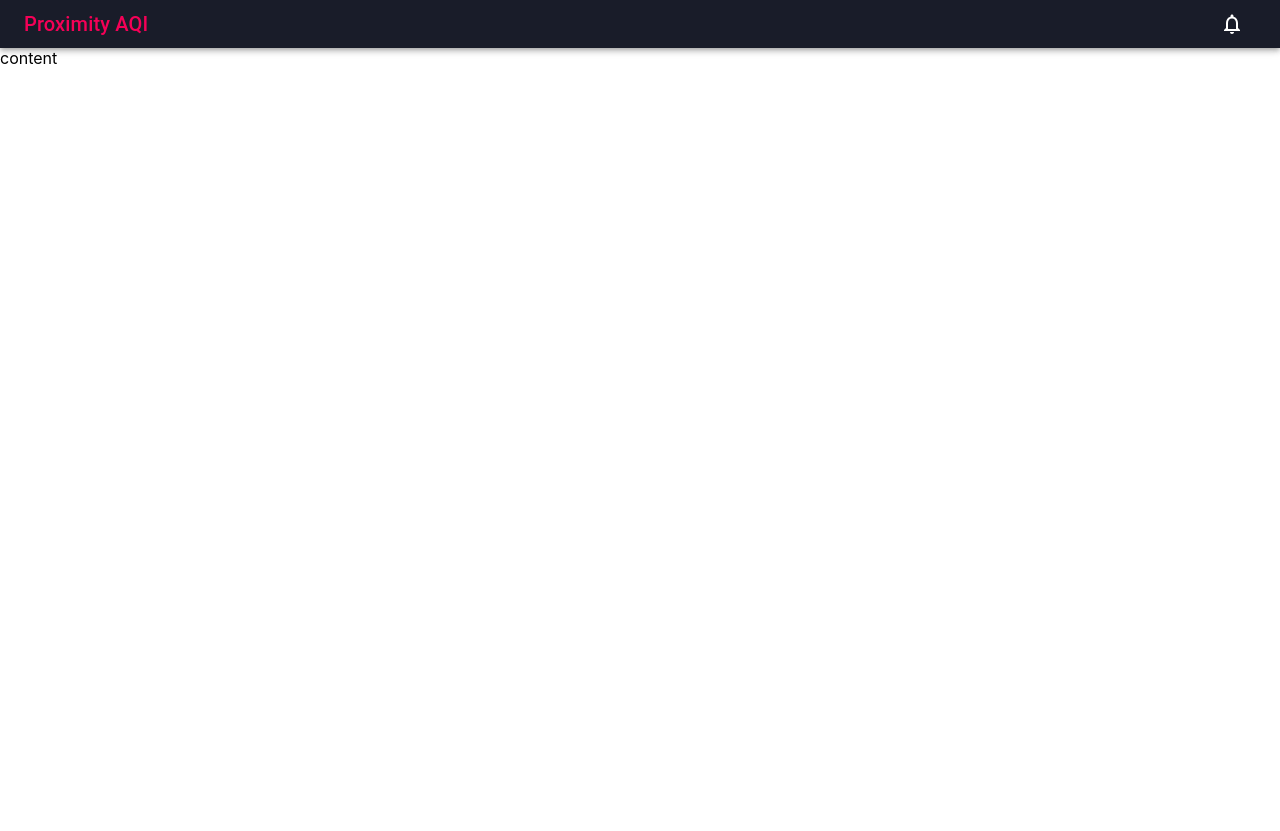
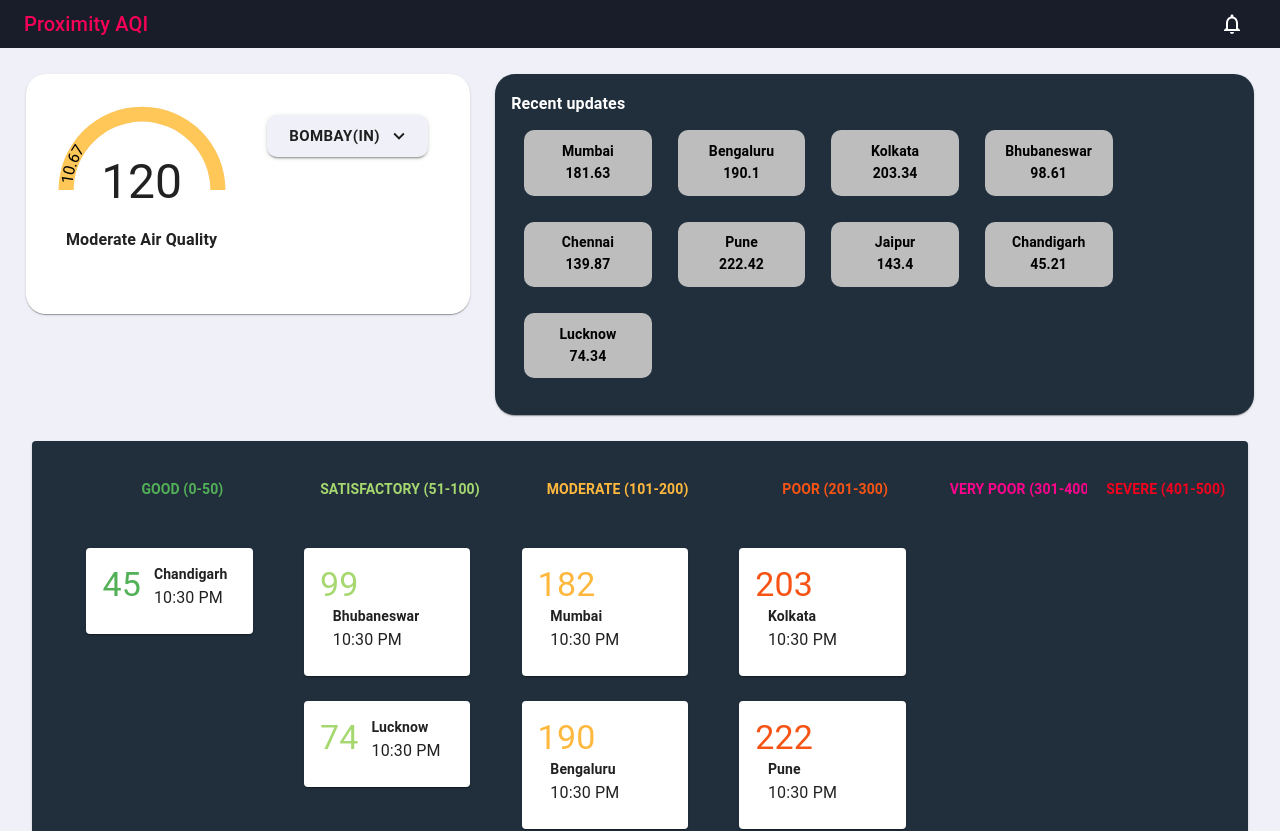
Before and after one commit to ShankarRaknahs/aqi-proximity, a React (Create React App) app in the folder aqi/: page / in a window 1280 px wide. Shown: the top 831 px of the page. Before the commit the page ends 800 px from the top, so only its background shows below. Built offline with nearby package versions, Linux system fonts and the light colour scheme; no server answers.

Commit message:
1. Initialize socket and establish connection for web-sockets 2. Add Single Chart, Live Data and Data comparison design with mock data

```diff
--- /dev/null
+++ b/aqi/src/api/socket.js
@@ -0,0 +1,9 @@
+import React from 'react';
+
+import { io } from 'socket.io-client';
+import { APP } from '../config/app.config';
+
+export const socket = io(APP.SOCKET_SERVER_URL, {
+  transports: ['websocket'],
+});
+export const SocketContext = React.createContext();
--- /dev/null
+++ b/aqi/src/components/Charts/Compare.js
@@ -0,0 +1,83 @@
+import {
+  Avatar,
+  Button,
+  CardContent,
+  CardHeader,
+  Typography,
+} from '@material-ui/core';
+import Card from '@material-ui/core/Card';
+import { useStyles } from './stytle';
+import Paper from '@material-ui/core/Paper';
+
+import { APP } from '../../config/app.config';
+
+const CityCard = ({ name, aqi, color, time }) => {
+  const classes = useStyles();
+  return (
+    <Card className={classes.cityCard}>
+      <CardContent>
+        <div className={classes.columnContainer}>
+          <div>
+            <Typography variant='h4' style={{ color: color }}>
+              {aqi}
+            </Typography>
+          </div>
+          <div>
+            <Typography variant='subtitle2' noWrap className={classes.cityName}>
+              {name}
+            </Typography>
+            <Typography variant='body1' noWrap className={classes.time}>
+              {time}
+            </Typography>
+          </div>
+        </div>
+      </CardContent>
+    </Card>
+  );
+};
+
+const Compare = ({ cities }) => {
+  const classes = useStyles();
+  return (
+    <div>
+      <Card className={classes.compareDataCard}>
+        <CardContent className={classes.compareData}>
+          {APP.CATEGORIES.map((category) => {
+            return (
+              <div>
+                <Avatar className={classes.categoryData}>
+                  <div style={{ color: category.color }}>
+                    <Typography variant='subtitle2' className={classes.bold}>
+                      {category.name} ({category.startRange}-{category.endRange}
+                      )
+                    </Typography>
+                  </div>
+                </Avatar>
+                {cities.map((city) => {
+                  const __aqi = Math.round(city.aqi);
+                  return (
+                    <div>
+                      {__aqi >= category.startRange &&
+                      __aqi <= category.endRange ? (
+                        <CityCard
+                          name={city.city}
+                          aqi={__aqi}
+                          color={category.color}
+                          time={city.lu}
+                        />
+                      ) : (
+                        <div></div>
+                      )}
+                    </div>
+                  );
+                })}
+              </div>
+            );
+          })}
+        </CardContent>
+      </Card>
+    </div>
+  );
+};
+
+export default Compare;
--- /dev/null
+++ b/aqi/src/components/Charts/Live.js
@@ -0,0 +1,37 @@
+import { Avatar, CardContent, CardHeader, Typography } from '@material-ui/core';
+import Card from '@material-ui/core/Card';
+import { useStyles } from './stytle';
+
+const Live = ({ cities }) => {
+  const classes = useStyles();
+
+  return (
+    <div>
+      <Card className={classes.liveDataCard}>
+        <CardContent className={classes.liveCardContent}>
+          <div>
+            <Typography variant='subtitle1' className={classes.headerLight}>
+              Recent updates
+            </Typography>
+          </div>
+          <div className={classes.columnContainer}>
+            {cities.map((city) => {
+              return (
+                <Avatar className={classes.liveData}>
+                  <Typography variant='subtitle2' className={classes.header}>
+                    {city.city}
+                  </Typography>
+                  <Typography variant='subtitle2' className={classes.header}>
+                    {Math.round(city.aqi * 100 + Number.EPSILON) / 100}
+                  </Typography>
+                </Avatar>
+              );
+            })}
+          </div>
+        </CardContent>
+      </Card>
+    </div>
+  );
+};
+
+export default Live;
--- /dev/null
+++ b/aqi/src/components/Charts/Single.js
@@ -0,0 +1,68 @@
+import React from 'react';
+import Card from '@material-ui/core/Card';
+import CardContent from '@material-ui/core/CardContent';
+import { RadialBarChart, RadialBar } from 'recharts';
+import { Button, Typography } from '@material-ui/core';
+import ExpandMoreIcon from '@material-ui/icons/ExpandMore';
+
+import { useStyles } from './stytle';
+const data = [
+  {
+    name: 'singleCity',
+    uv: 10.67,
+    pv: 4800,
+    fill: '#ffc658',
+  },
+];
+
+const Single = ({ cities }) => {
+  const classes = useStyles();
+  return (
+    <div>
+      <Card className={classes.singleCityCard}>
+        <CardContent className={classes.singleCardContent}>
+          <div className={classes.chartContainer}>
+            <RadialBarChart
+              width={200}
+              height={200}
+              innerRadius='80%'
+              outerRadius='100%'
+              data={data}
+              startAngle={180}
+              endAngle={0}
+            >
+              <RadialBar
+                minAngle={50}
+                label={{ fill: '#000000', position: 'insideStart' }}
+                background
+                clockWise={true}
+                dataKey='uv'
+              />
+            </RadialBarChart>
+            <Typography
+              variant='subtitle1'
+              className={classes.singleCityHeader}
+            >
+              Moderate Air Quality
+            </Typography>
+            <Typography variant='h3' className={classes.singleCityValue}>
+              120
+            </Typography>
+          </div>
+          <div>
+            <Button
+              variant='contained'
+              size='large'
+              className={classes.buttonLight}
+              endIcon={<ExpandMoreIcon />}
+            >
+              BOMBAY(IN)
+            </Button>
+          </div>
+        </CardContent>
+      </Card>
+    </div>
+  );
+};
+
+export default Single;
--- /dev/null
+++ b/aqi/src/components/Charts/stytle.js
@@ -0,0 +1,94 @@
+import { makeStyles } from '@material-ui/core/styles';
+import { COLORS } from '../../config/theme.config';
+
+export const useStyles = makeStyles({
+  primaryColor: {
+    backgroundColor: COLORS.PRIMARY,
+  },
+  header: {
+    fontWeight: 'bolder',
+    color: COLORS.DARK,
+  },
+  headerLight: {
+    fontWeight: 'bolder',
+    color: COLORS.LIGHT,
+  },
+  singleCardContent: {
+    display: 'flex',
+  },
+  buttonLight: {
+    backgroundColor: COLORS.SECONDARY,
+    fontWeight: 'bolder',
+    borderRadius: 10,
+    margin: '2vw',
+  },
+  chartContainer: {
+    display: 'flex',
+    flexDirection: 'column',
+    alignItems: 'center',
+  },
+  singleCityCard: {
+    borderRadius: 20,
+  },
+  singleCityValue: {
+    position: 'absolute',
+    marginTop: '8vh',
+  },
+  singleCityHeader: {
+    fontWeight: 'bolder',
+    position: 'absolute',
+    marginTop: '17vh',
+  },
+  liveDataCard: {
+    borderRadius: 20,
+    backgroundColor: COLORS.PRIMARY01,
+    marginLeft: '2vw',
+  },
+  liveData: {
+    display: 'flex',
+    flexDirection: 'column',
+    margin: '1vw',
+    borderRadius: 10,
+    padding: '1vw',
+    width: '8vw',
+  },
+  liveCardContent: {
+    flexWrap: 'wrap',
+  },
+  columnContainer: {
+    display: 'flex',
+    flexWrap: 'wrap',
+  },
+  compareDataCard: {
+    backgroundColor: COLORS.PRIMARY01,
+    marginInline: '4vh',
+    paddingInline: '1vw',
+  },
+  compareData: {
+    display: 'flex',
+    flexDirection: 'row',
+  },
+  categoryData: {
+    padding: '1vw',
+    width: '100%',
+    backgroundColor: COLORS.PRIMARY01,
+    display: 'flex',
+    flexDirection: 'column',
+    borderRadius: 20,
+  },
+  cityCard: {
+    margin: '2vw',
+    width: '13vw',
+  },
+  bold: {
+    fontWeight: 'bolder',
+  },
+  cityName: {
+    overflow: 'hidden',
+    fontWeight: 'bolder',
+    marginLeft: '1vw',
+  },
+  time: {
+    marginLeft: '1vw',
+  },
+});
--- a/aqi/src/config/app.config.js
+++ b/aqi/src/config/app.config.js
@@ -1,3 +1,12 @@
 export const APP = {
   TITLE: 'Proximity AQI',
+  SOCKET_SERVER_URL: 'ws://city-ws.herokuapp.com',
+  CATEGORIES: [
+    { name: 'GOOD', startRange: 0, endRange: 50, color: '#52B157' },
+    { name: 'SATISFACTORY', startRange: 51, endRange: 100, color: '#a6d86f' },
+    { name: 'MODERATE', startRange: 101, endRange: 200, color: '#ffb83e' },
+    { name: 'POOR', startRange: 201, endRange: 300, color: '#f65314' },
+    { name: 'VERY POOR', startRange: 301, endRange: 400, color: '#fe038b' },
+    { name: 'SEVERE', startRange: 401, endRange: 500, color: '#f1011e' },
+  ],
 };
--- a/aqi/src/config/theme.config.js
+++ b/aqi/src/config/theme.config.js
@@ -2,4 +2,7 @@ export const COLORS = {
   LIGHT: '#ffffff',
   DARK: '#000000',
   PRIMARY: '#191C29',
+  SECONDARY: '#F0F0F8',
+  PRIMARY01: '#212F3C',
+  CATEGORY_GOOD: '#52B157',
 };
--- a/aqi/src/pages/home/Home.js
+++ b/aqi/src/pages/home/Home.js
@@ -1,10 +1,71 @@
 import Layout from '../../components/Layout/Layout';
+import { useStyles } from '../../styles/styles';
+import React from 'react';
+import { SocketContext, socket } from '../../api/socket';
+import Single from '../../components/Charts/Single';
+import Live from '../../components/Charts/Live';
+import Compare from '../../components/Charts/Compare';
 
 const Home = () => {
+  const classes = useStyles();
+  const cities = [
+    {
+      city: 'Mumbai',
+      aqi: 181.62555547023916,
+      lu: `10:30 PM`,
+    },
+    {
+      city: 'Bengaluru',
+      aqi: 190.09818064317164,
+      lu: `10:30 PM`,
+    },
+    {
+      city: 'Kolkata',
+      aqi: 203.34304842576836,
+      lu: `10:30 PM`,
+    },
+    {
+      city: 'Bhubaneswar',
+      aqi: 98.60712812357924,
+      lu: `10:30 PM`,
+    },
+    {
+      city: 'Chennai',
+      aqi: 139.87410786909228,
+      lu: `10:30 PM`,
+    },
+    {
+      city: 'Pune',
+      aqi: 222.41503971752303,
+      lu: `10:30 PM`,
+    },
+    {
+      city: 'Jaipur',
+      aqi: 143.39592868188456,
+      lu: `10:30 PM`,
+    },
+    {
+      city: 'Chandigarh',
+      aqi: 45.21123171971676,
+      lu: `10:30 PM`,
+    },
+    {
+      city: 'Lucknow',
+      aqi: 74.33785689285052,
+      lu: `10:30 PM`,
+    },
+  ];
+
   return (
     <div>
-      <Layout>
-        <div>content</div>
+      <Layout className={classes.root}>
+        <SocketContext.Provider value={socket}>
+          <div className={classes.container}>
+            <Single cities={cities} />
+            <Live cities={cities} />
+          </div>
+          <Compare cities={cities} />
+        </SocketContext.Provider>
       </Layout>
     </div>
   );
--- a/aqi/src/styles/styles.js
+++ b/aqi/src/styles/styles.js
@@ -2,11 +2,26 @@ import { makeStyles } from '@material-ui/core/styles';
 import { COLORS } from '../config/theme.config';
 
 export const useStyles = makeStyles({
-  root: {},
+  root: {
+    fontFamily: 'Roboto',
+    backgroundColor: COLORS.SECONDARY,
+  },
   grow: {
     flexGrow: 1,
   },
   primaryColor: {
     backgroundColor: COLORS.PRIMARY,
   },
+  container: {
+    display: 'flex',
+    padding: '2vw',
+    backgroundColor: COLORS.SECONDARY,
+  },
+  header: {
+    fontWeight: 'bolder',
+  },
+  headerLight: {
+    fontWeight: 'bolder',
+    color: COLORS.LIGHT,
+  },
 });
```
Also changed, not shown: aqi/package.json (+6 -1 lines), 1 other file (tests, documents, lock files or other folders).
